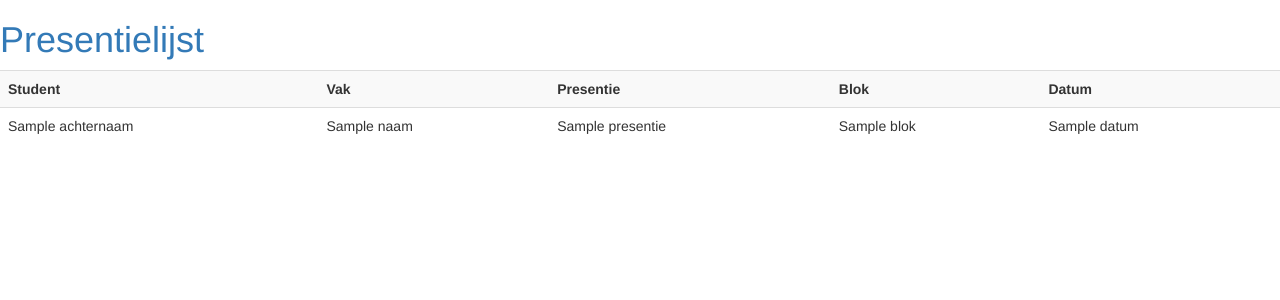
After one commit to eSaniello/studenten_presentie, a Flask app: template templates/presenties_pdf_html.html in a window 1280 px wide. The commit adds this page. Shown: the top 300 px of the page. Run offline with Flask 2, Linux system fonts and the light colour scheme; the template is opened without the code that fills it: most values are stand-ins (such as "Sample title", 1, 10 or a date in 2020); some libraries are stand-ins or nearby versions.

Commit message:
working on export presentie pdf

```diff
--- a/app.py
+++ b/app.py
@@ -1,5 +1,6 @@
-from flask import Flask, render_template, request, redirect, url_for, flash
+from flask import Flask, render_template, request, redirect, url_for, flash, make_response
 from flask_mysqldb import MySQL
+import pdfkit
 
 
 app = Flask(__name__)
@@ -14,6 +15,9 @@ app.config['MYSQL_CURSORCLASS'] = 'DictCursor'
 mysql = MySQL(app)
 
 searched = False
+
+path_wkthmltopdf = r'C:\Python\wkhtmltopdf\bin\wkhtmltopdf.exe'
+config = pdfkit.configuration(wkhtmltopdf=path_wkthmltopdf)
 
 # Presentie page
 @app.route('/')
@@ -34,6 +38,7 @@ def index():
         presenties
         INNER JOIN studenten ON studenten.student_nr = presenties.student_nr
         INNER JOIN vakken ON vakken.vak_code = presenties.vak_code
+        ORDER BY datum
     """)
     joinData = cur.fetchall()
 
@@ -115,6 +120,7 @@ def search_presentie():
         presenties
         INNER JOIN studenten ON studenten.student_nr = presenties.student_nr
         INNER JOIN vakken ON vakken.vak_code = presenties.vak_code
+        ORDER BY datum
     """)
     joinData = cur.fetchall()
 
@@ -156,6 +162,7 @@ def search_presentie():
         presentie LIKE %s OR
         blok LIKE %s OR
         datum LIKE %s
+        ORDER BY datum
         """, ([search, search, search, search, search, search, search, search, search]))
         mysql.connection.commit()
         data = cur.fetchall()
@@ -165,6 +172,39 @@ def search_presentie():
 
         return render_template('index.html', presenties=joinData, studenten=studenten, vakken=vakken, search_data=data, searched=searched, term=search)
 
+
+@app.route('/presentie_pdf')
+def presentie_pdf():
+    cur = mysql.connection.cursor()
+    cur.execute("""
+        SELECT
+        id,
+        studenten.voornaam,
+        studenten.achternaam,
+        studenten.student_nr,
+        vakken.vak_code,
+        vakken.naam,
+        presentie,
+        blok,
+        datum
+        FROM
+        presenties
+        INNER JOIN studenten ON studenten.student_nr = presenties.student_nr
+        INNER JOIN vakken ON vakken.vak_code = presenties.vak_code
+        ORDER BY datum
+    """)
+    presenties = cur.fetchall()
+    cur.close()
+
+    rendered = render_template(
+        'presenties_pdf_html.html', presenties=presenties)
+    pdf = pdfkit.from_string(rendered, False, configuration=config)
+
+    response = make_response(pdf)
+    response.headers['Content-Type'] = 'application/pdf'
+    response.headers['Content-Disposition'] = 'inline; filename=presenties.pdf'
+
+    return response
 
 # Student page
 @app.route('/studenten')
--- a/requirements.txt
+++ b/requirements.txt
@@ -4,6 +4,8 @@ Click==7.0
 colorama==0.4.1
 Flask==1.1.1
 Flask-MySQLdb==0.2.0
+Flask-SQLAlchemy==2.4.1
+Flask-WTF==0.14.2
 isort==4.3.21
 itsdangerous==1.1.0
 Jinja2==2.10.3
@@ -11,9 +13,12 @@ lazy-object-proxy==1.4.3
 MarkupSafe==1.1.1
 mccabe==0.6.1
 mysqlclient==1.4.4
+pdfkit==0.6.1
 pycodestyle==2.5.0
 pylint==2.4.3
 six==1.12.0
+SQLAlchemy==1.3.10
 virtualenv==16.7.7
 Werkzeug==0.16.0
 wrapt==1.11.2
+WTForms==2.2.1
--- a/templates/layout.html
+++ b/templates/layout.html
@@ -8,30 +8,23 @@
     <title>
         {% block title %} {% endblock %}
     </title>
+    <link rel="stylesheet" href="https://maxcdn.bootstrapcdn.com/bootstrap/3.3.7/css/bootstrap.min.css"
+        integrity="sha384-BVYiiSIFeK1dGmJRAkycuHAHRg32OmUcww7on3RYdg4Va+PmSTsz/K68vbdEjh4u" crossorigin="anonymous">
 
-    <link href="{{url_for('static', filename = 'css/bootstrap.min.css')}}" rel="stylesheet">
     <link rel="shortcut icon" href="{{url_for('static', filename = 'logo.png' )}}">
 </head>
 
 <body>
-    <div class="container">
-        <div class="row">
-            <nav class="navbar navbar-expand-sm bg-light">
-                <div class="navbar-header">
-                    <a class="navbar-brand" href="/">Studenten Presentie</a>
-                </div>
-                <ul class="nav navbar-nav">
-                    <li><a href="/">Home</a></li>
-                    <li><a href="/studenten">Studenten</a></li>
-                    <li><a href="/vakken">Vakken</a></li>
-                </ul>
-            </nav>
-        </div>
-        {% block body %} {% endblock %}
-    </div>
 
-    <script type="text/javascript" src="{{url_for('static', filename='js/jquery-3.2.1.min.js') }}"></script>
-    <script type="text/javascript" src="{{url_for('static', filename = 'js/bootstrap.min.js')}}"></script>
+    {% block body %} {% endblock %}
+
+    <script src="https://code.jquery.com/jquery-3.4.1.min.js"
+        integrity="sha256-CSXorXvZcTkaix6Yvo6HppcZGetbYMGWSFlBw8HfCJo=" crossorigin="anonymous">
+        </script>
+
+    <script src="https://maxcdn.bootstrapcdn.com/bootstrap/3.3.7/js/bootstrap.min.js"
+        integrity="sha384-Tc5IQib027qvyjSMfHjOMaLkfuWVxZxUPnCJA7l2mCWNIpG9mGCD8wGNIcPD7Txa" crossorigin="anonymous">
+        </script>
 </body>
 
 </html>
--- /dev/null
+++ b/templates/presenties_pdf_html.html
@@ -0,0 +1,23 @@
+{% extends "layout.html" %}
+
+{% block body %}
+<h1 class="text-primary">Presentielijst</h1>
+<table class="table table-striped">
+    <tr>
+        <th>Student</th>
+        <th>Vak</th>
+        <th>Presentie</th>
+        <th>Blok</th>
+        <th>Datum</th>
+    </tr>
+    {% for Presentie in presenties %}
+    <tr>
+        <td>{{Presentie.achternaam}}</td>
+        <td>{{Presentie.naam}}</td>
+        <td>{{Presentie.presentie}}</td>
+        <td>{{Presentie.blok}}</td>
+        <td>{{Presentie.datum}}</td>
+    </tr>
+    {%endfor%}
+</table>
+{% endblock %}
```
Also changed, not shown: templates/index.html (+16 -0 lines), templates/studenten.html (+16 -3 lines), templates/vakken.html (+14 -0 lines).
